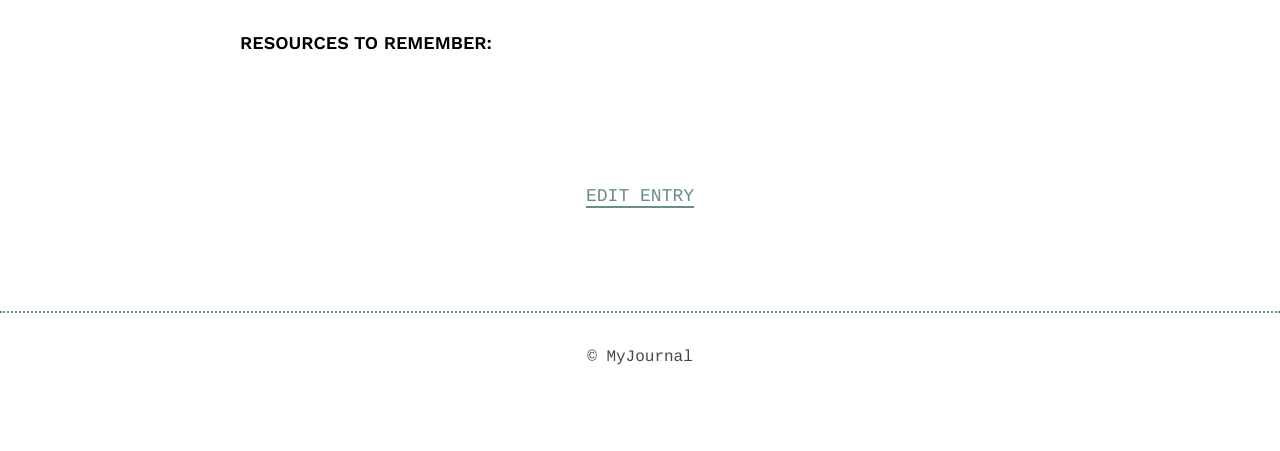
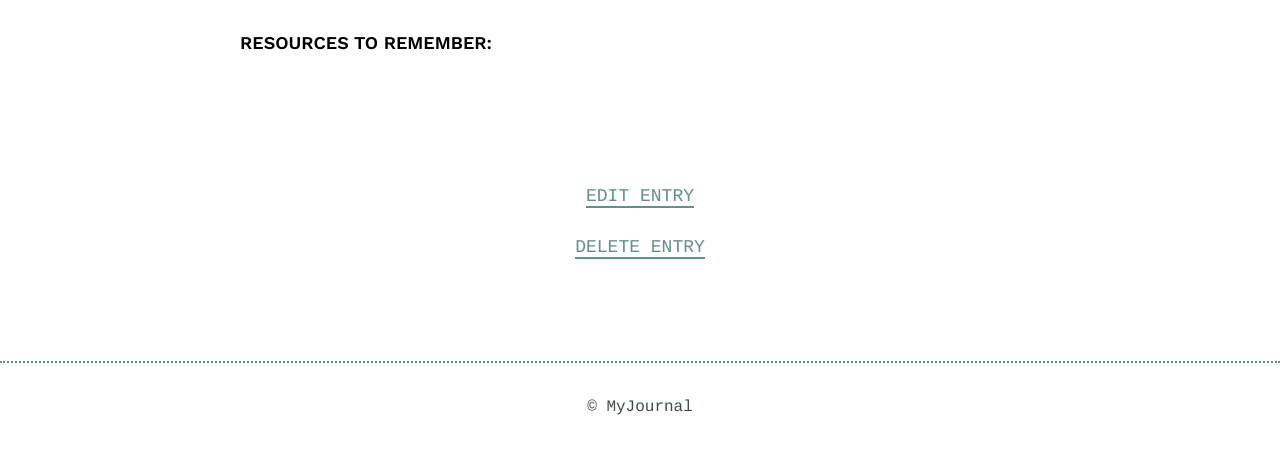
Before and after one commit to FVPukay/personal-learning-journal, a Flask app: template templates/detail.html in a window 1280 px wide. Shown: the part 442-893 px from the top of the page. Before the commit the page ends 807 px from the top, so only its background shows below. Run offline with Flask 2, Linux system fonts and the light colour scheme; the template is opened without the code that fills it, so the values that code supplies are empty; some libraries are stand-ins or nearby versions.

Commit message:
feat: Add link for deleting entries to detail page

```diff
--- a/templates/detail.html
+++ b/templates/detail.html
@@ -46,6 +46,7 @@
               </div>
               <div class="edit">
                   <p><a href="{{ url_for('edit', id=journal_post.id) }}">Edit Entry</a></p>
+                  <p><a href="#">Delete Entry</a></p>
               </div>
           </section>
           {% endblock %}
```
